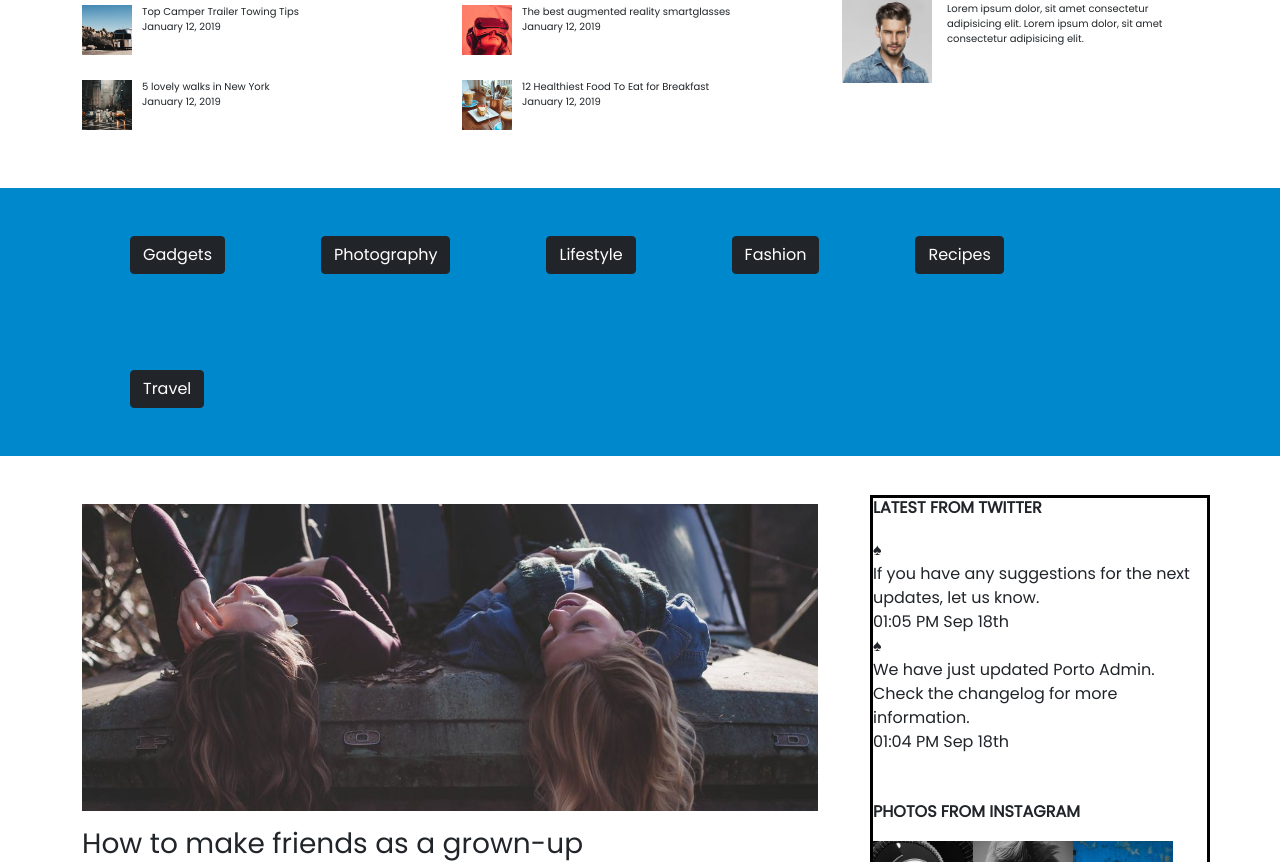
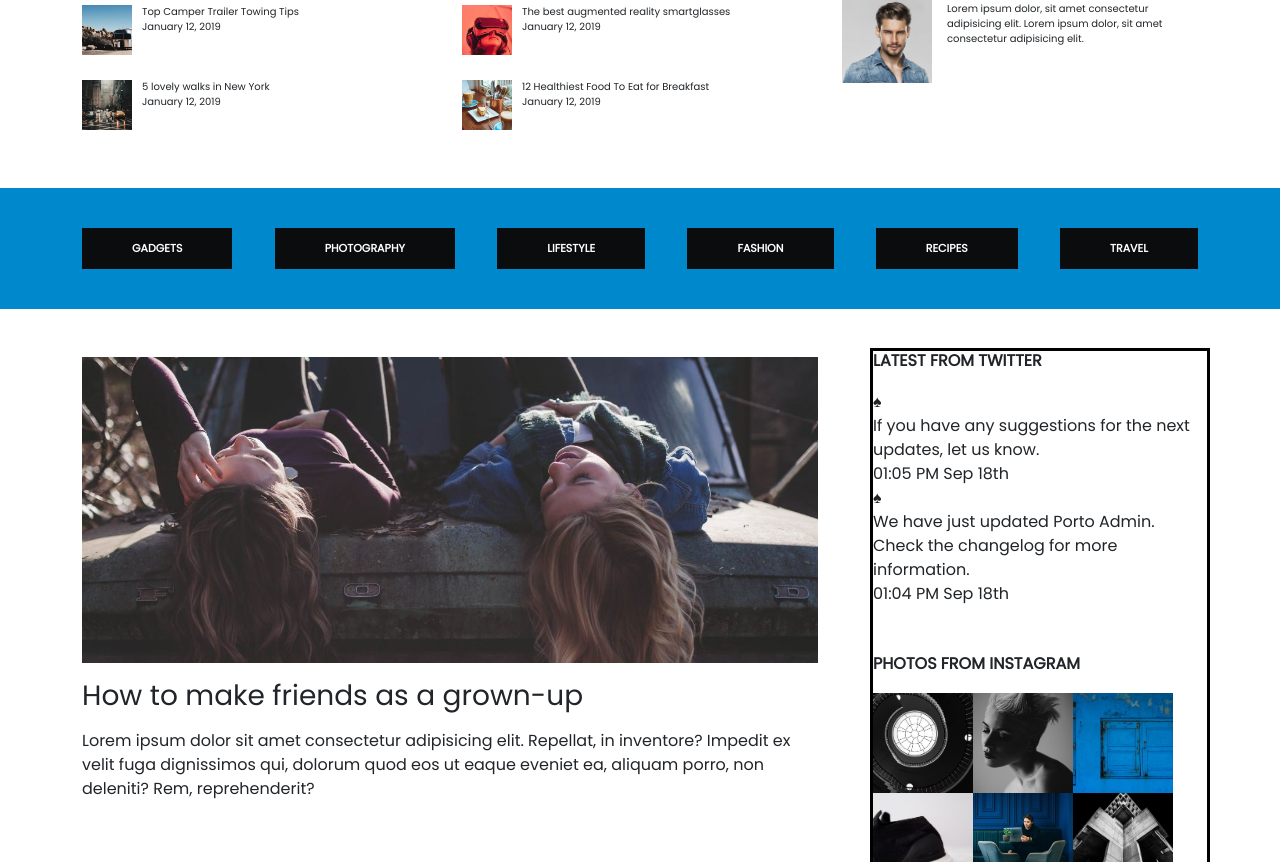
Before and after one commit to ClaudiaLanzoni/proj-html-vuejs, a Vue app: page / in a window 1280 px wide. Shown: the part 1038-1900 px from the top of the page. Built offline with nearby package versions, Linux system fonts and the light colour scheme.

Commit message:
refactor Main tag slider section, component Tags Collection creation + print and layout

```diff
--- a/src/components/Main.vue
+++ b/src/components/Main.vue
@@ -10,23 +10,13 @@
         </div>
       </div>
 
+      <!-- Posts collection section -->
       <PostsCollection />
 
       <!-- Blog's topics button section-->
-      <div class="topic_btn_wrap mb-5">
-          <div class="container">
-            <div class="row">
-              <div class="col-12">
-                <div class="topic_btn"
-                v-for="(element, index) in buttonsTopicsSlider" :key="index">
 
-                <button type="button" class="btn btn-dark m-5">{{element.topicName}}</button>
+      <TagsCollection />
 
-              </div>
-            </div>
-          </div>
-        </div>
-      </div>
 
       <div class="container">
         <div class="row">
@@ -49,6 +39,7 @@
 <script>
 import CardJumbotron from './CardJumbotron.vue';
 import PostsCollection from './PostsCollection.vue';
+import TagsCollection from './TagsCollection.vue'
 import CardPost from './CardPost.vue';
 import CardPostTravel from './CardPostTravel.vue';
 import AsideSocialMedia from './AsideSocialMedia.vue';
@@ -61,6 +52,7 @@ export default {
   components: {
     CardJumbotron,
     PostsCollection,
+    TagsCollection,
     CardPost,
     CardPostTravel,
     AsideSocialMedia
@@ -99,28 +91,6 @@ export default {
         title : 'amazingly fresh fruit and herbs drinks for summer'
         },
         ],
-
-      buttonsTopicsSlider : [
-        {
-          topicName : 'Gadgets'
-        },
-        {
-          topicName : 'Photography'
-        },
-        {
-          topicName : 'Lifestyle'
-        },
-        {
-          topicName : 'Fashion'
-        },
-        {
-          topicName : 'Recipes'
-        },
-        {
-          topicName : 'Travel'
-        }
-
-      ],
 
       postsCard : [
         {
@@ -175,16 +145,9 @@ export default {
 @import "../style/variables.scss";
 
 
-    .topic_btn_wrap {
-       background-color: $headerBg;
-    }
-
-    .topic_btn {
-      display: inline-block;
-    }
-
     .jumbotron_container {
       padding: 50px 0 20px 0;
       background-color: $jumbotronBg;
     }
+
 </style>
--- /dev/null
+++ b/src/components/TagsCollection.vue
@@ -0,0 +1,69 @@
+<template>
+    <div>
+        <div class="topic_link_wrap mb-5">
+            <div class="container">
+                <div class="row">
+                    <div class="col-12 d-flex justify-content-between">
+                        <a v-for="(element, index) in buttonsTopicsSlider" :key="index"
+                        href="#">{{element.topicName}}</a>
+                    </div>
+                </div>
+            </div>
+        </div>
+    </div>
+</template>
+
+<script>
+export default {
+    name : 'TagsCollection',
+    props : ['topicTag'],
+    data : function () {
+        return {
+            buttonsTopicsSlider : [
+        {
+          topicName : 'Gadgets'
+        },
+        {
+          topicName : 'Photography'
+        },
+        {
+          topicName : 'Lifestyle'
+        },
+        {
+          topicName : 'Fashion'
+        },
+        {
+          topicName : 'Recipes'
+        },
+        {
+          topicName : 'Travel'
+        }
+
+      ],
+        }
+    }
+}
+</script>
+
+<style scoped lang="scss">
+@import "../style/variables.scss";
+
+
+
+      .topic_link_wrap {
+       background-color: $headerBg;
+       padding: 40px;
+
+       a {
+           border-radius: 0%;
+           font-size: 11px;
+           text-transform: uppercase;
+           font-weight: bolder;
+           padding: 12px 50px;
+           text-decoration: none;
+           color: $whiteColor;
+           background-color: $linkSlideBg;
+       }
+    }
+
+</style>
--- a/src/style/variables.scss
+++ b/src/style/variables.scss
@@ -12,8 +12,9 @@ $headerBg : #0088CC;
 
 //Main colors
 $jumbotronBg : #D6D6D6;
+$linkSlideBg : #0A0C0D;
 
 //Footer colors
 $upperFooterBg : #212529;
-$downerFooterBg : #1C2023;
+$downerFooterBg : #666666;
 $downerFooterText : #555555;
```
